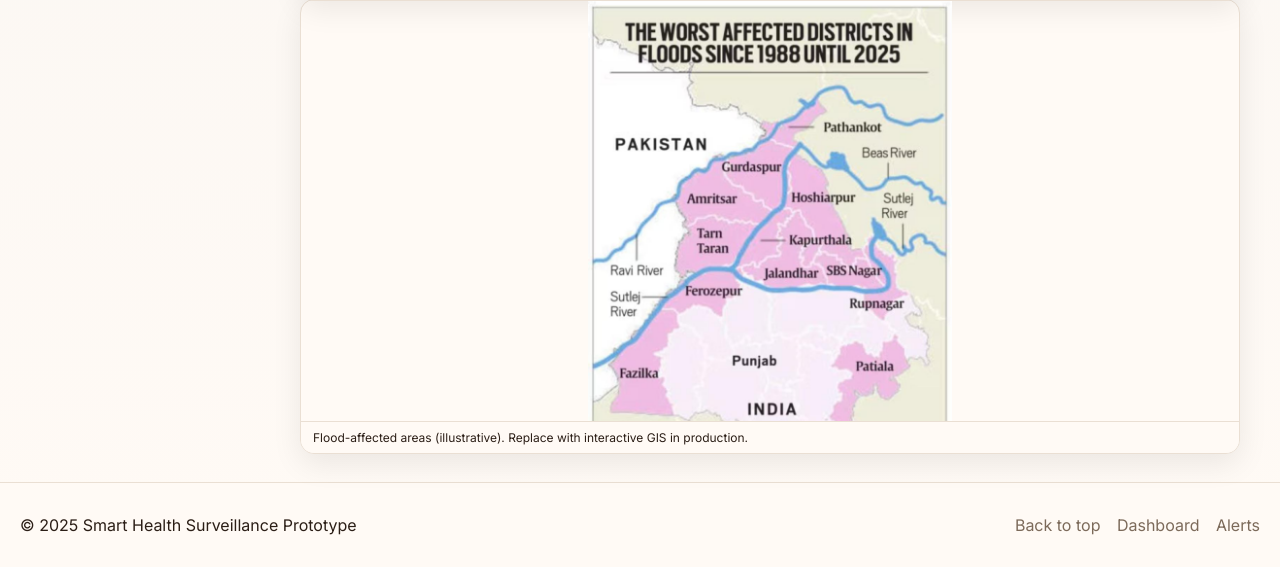
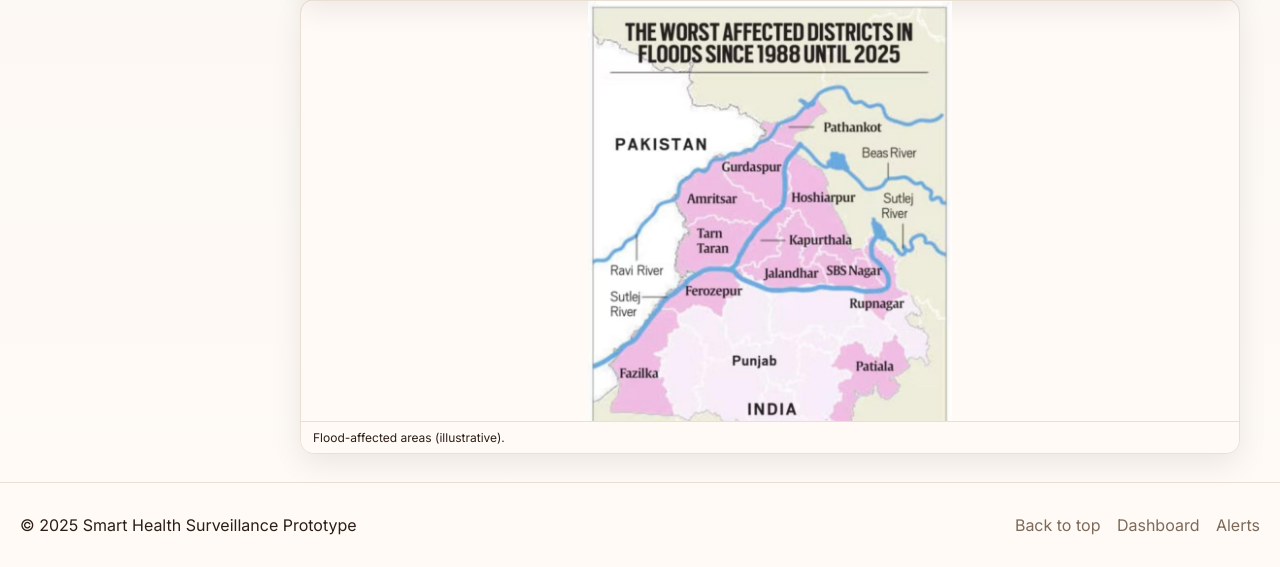
Before and after one commit to mahekmehra/smart-health-surveillance, a Flask app: page /dashboard in a window 1280 px wide. Shown: the part 865-1432 px from the top of the page. Run offline with Flask 3, Linux system fonts and the light colour scheme.

Commit message:
files updated(readme & dashboard.html)

```diff
--- a/templates/dashboard.html
+++ b/templates/dashboard.html
@@ -82,7 +82,7 @@
         <section id="map" class="map-section card section-block" style="color: var(--text);">
             <div class="map-wrapper">
                 <img src="{{ url_for('static', filename='images/punjab_map.png') }}" alt="Punjab Flood Map" class="map-image">
-                <div class="map-caption" style="color: var(--text);">Flood-affected areas (illustrative). Replace with interactive GIS in production.</div>
+                <div class="map-caption" style="color: var(--text);">Flood-affected areas (illustrative).</div>
             </div>
         </section>
             </section>
```
Also changed, not shown: README.md.
